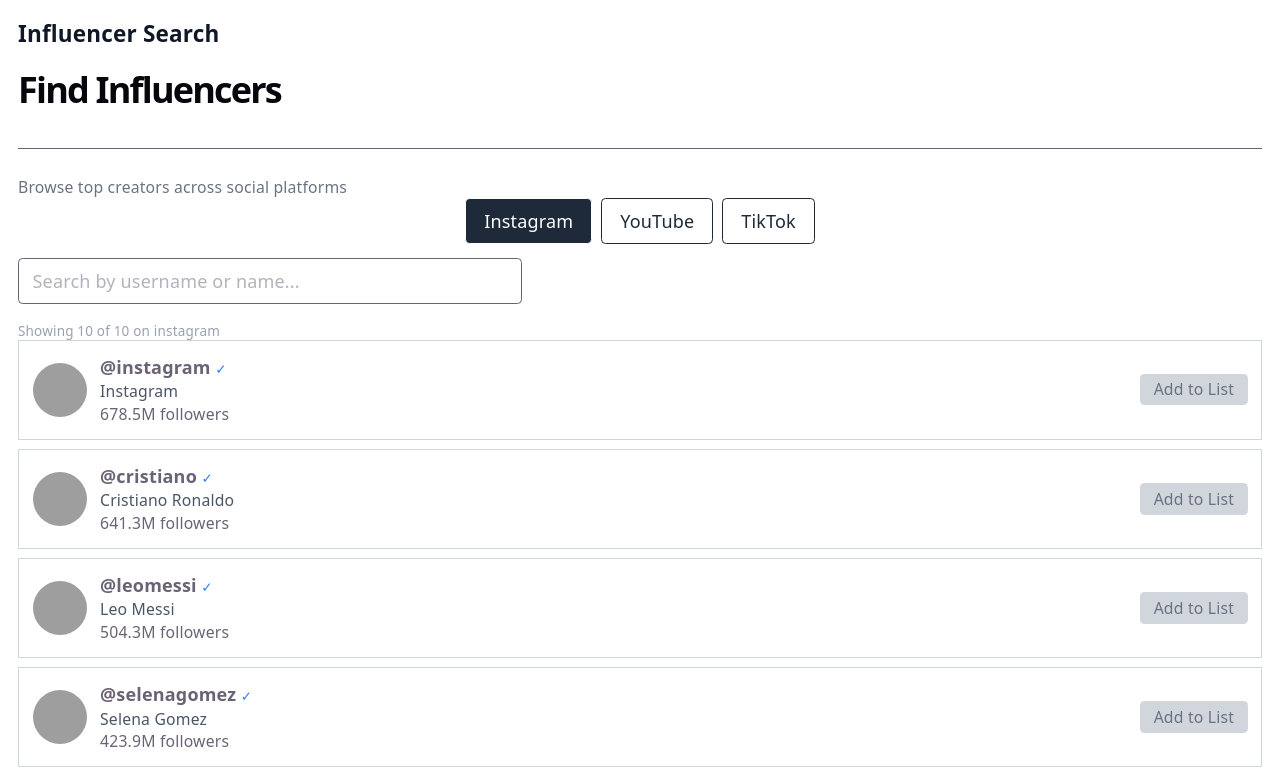
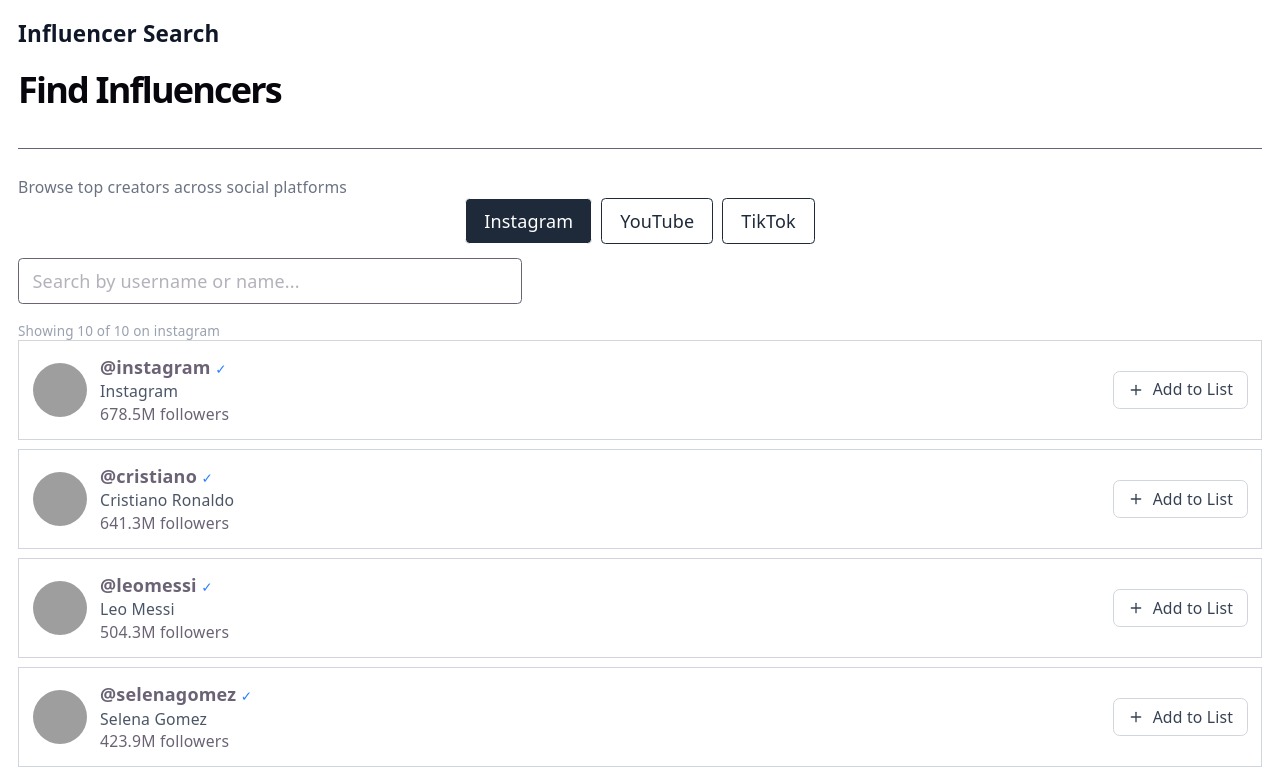
Before and after one commit to NihaallX/wobb, a React (Vite) app: page / in a window 1280 px wide. Shown: the top 775 px of the page. Built offline with nearby package versions, Linux system fonts and the light colour scheme; grey boxes are pictures that could not be loaded.

Commit message:
feat: implement Add to List toggle on cards and profile detail

```diff
--- a/src/components/profile/ProfileCard.tsx
+++ b/src/components/profile/ProfileCard.tsx
@@ -2,6 +2,7 @@
 import type { Platform, UserProfileSummary } from "@/types";
 import { VerifiedBadge } from "../ui/VerifiedBadge";
 import { formatFollowers } from "@/utils/formatters";
+import { ShortlistButton } from "../ui/ShortlistButton";
 
 export interface ProfileCardProps {
   profile: UserProfileSummary;
@@ -38,13 +39,7 @@
         <div className="text-sm">{formatFollowers(profile.followers)} followers</div>
       </div>
 
-      <button
-        disabled
-        className="px-3 py-1 bg-gray-300 text-gray-500 text-sm rounded cursor-not-allowed"
-        onClick={(e) => e.stopPropagation()}
-      >
-        Add to List
-      </button>
+      <ShortlistButton profile={profile} />
     </div>
   );
 }
--- /dev/null
+++ b/src/components/ui/ShortlistButton.tsx
@@ -0,0 +1,46 @@
+import React from "react";
+import { Plus, Check } from "lucide-react";
+import useShortlistStore from "@/store/useShortlistStore";
+import type { UserProfileSummary } from "@/types";
+
+interface ShortlistButtonProps {
+  profile: UserProfileSummary;
+  className?: string;
+}
+
+export const ShortlistButton: React.FC<ShortlistButtonProps> = ({ profile, className = "" }) => {
+  const isShortlisted = useShortlistStore((state) => state.isShortlisted(profile.user_id));
+  const addToShortlist = useShortlistStore((state) => state.addToShortlist);
+  const removeFromShortlist = useShortlistStore((state) => state.removeFromShortlist);
+
+  const handleToggle = (e: React.MouseEvent) => {
+    e.stopPropagation();
+    if (isShortlisted) {
+      removeFromShortlist(profile.user_id);
+    } else {
+      addToShortlist(profile);
+    }
+  };
+
+  if (isShortlisted) {
+    return (
+      <button
+        onClick={handleToggle}
+        className={`flex items-center gap-2 px-3 py-1.5 bg-[#aa3bff] text-white text-sm font-medium rounded-md hover:bg-[#9228e3] transition-colors ${className}`}
+      >
+        <Check size={16} />
+        Added
+      </button>
+    );
+  }
+
+  return (
+    <button
+      onClick={handleToggle}
+      className={`flex items-center gap-2 px-3 py-1.5 border border-gray-300 text-gray-700 bg-white text-sm font-medium rounded-md hover:bg-gray-50 transition-colors ${className}`}
+    >
+      <Plus size={16} />
+      Add to List
+    </button>
+  );
+};
--- a/src/pages/ProfileDetailPage.tsx
+++ b/src/pages/ProfileDetailPage.tsx
@@ -2,6 +2,7 @@
 import { Link, useParams, useSearchParams } from "react-router-dom";
 import { Layout } from "@/components/layout/Layout";
 import { VerifiedBadge } from "@/components/ui/VerifiedBadge";
+import { ShortlistButton } from "@/components/ui/ShortlistButton";
 import type { FullUserProfile, ProfileDetailResponse } from "@/types";
 import { formatEngagementRate, formatFollowers } from "@/utils/formatters";
 import { loadProfileByUsername } from "@/utils/profileLoader";
@@ -143,12 +144,7 @@
           )}
 
 
-          <button
-            disabled
-            className="block mt-4 px-4 py-2 bg-gray-300 text-gray-500 rounded cursor-not-allowed"
-          >
-            Add to List
-          </button>
+          <ShortlistButton profile={user} className="mt-4 w-40 justify-center" />
         </div>
       </div>
     </Layout>
```
